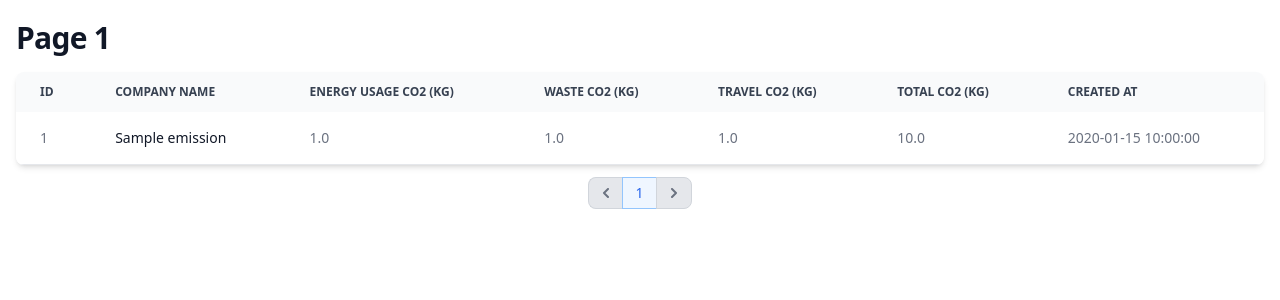
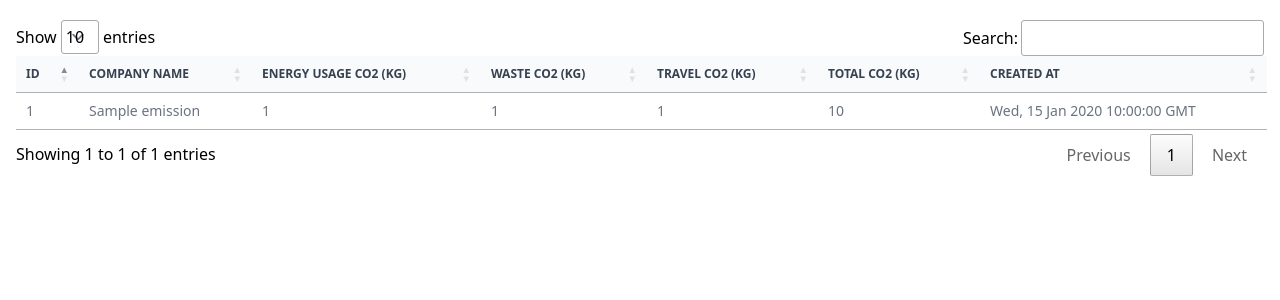
Before and after one commit to SyrymAbdikhan/Carbon-Footprint-Calculator, a Flask app: page /results/ in a window 1280 px wide. Shown: the top 300 px of the page. Run offline with Flask 3, Linux system fonts and the light colour scheme; tables that the repository leaves empty hold one stand-in row (values such as "Sample post"); some libraries are stand-ins or nearby versions.

Commit message:
added jquery datatables

```diff
--- a/src/api.py
+++ b/src/api.py
@@ -41,3 +41,29 @@ def get_suggestion():
         'status_code': 0,
         'response': response['suggestion']
     }
+
+
+@api_bp.route('/data/')
+def data():
+    query = CompanyEmissions.query
+
+    # search filter
+    search = request.args.get('search[value]')
+    if search:
+        query = query.filter(db.or_(
+            CompanyEmissions.id.like(f'%{search}%'),
+            CompanyEmissions.name.like(f'%{search}%')
+        ))
+    total_filtered = query.count()
+
+    # pagination
+    start = request.args.get('start', type=int)
+    length = request.args.get('length', type=int)
+    query = query.offset(start).limit(length)
+
+    return {
+        'data': [user.to_dict() for user in query],
+        'recordsFiltered': total_filtered,
+        'recordsTotal': CompanyEmissions.query.count(),
+        'draw': request.args.get('draw', type=int),
+    }
--- a/src/app.py
+++ b/src/app.py
@@ -6,7 +6,6 @@ from models import db, CompanyEmissions
 from api import api_bp
 
 from flask import Flask, request, redirect, render_template
-from sqlalchemy import desc
 
 from dotenv import load_dotenv
 load_dotenv('.env', override=True)
@@ -87,16 +86,7 @@ def result():
 
 @app.route('/results/')
 def results():
-    page = request.args.get('page', 1, type=int)
-
-    pagination = CompanyEmissions.query.order_by(
-        desc(CompanyEmissions.created_at)
-    ).paginate(page=page, per_page=10)
-
-    if pagination is None:
-        return redirect('/noresults')
-
-    return render_template('results.html', pagination=pagination)
+    return render_template('results.html')
 
 
 if __name__ == '__main__':
--- a/src/models.py
+++ b/src/models.py
@@ -29,6 +29,17 @@ class CompanyEmissions(db.Model):
 
     suggestion = db.relationship('ReductionSuggestions', backref='company_emissions', uselist=False)
 
+    def to_dict(self):
+        return {
+            'id': self.id,
+            'name': self.name,
+            'created_at': self.created_at,
+            'energy_co2': self.energy_co2,
+            'waste_co2': self.waste_co2,
+            'travel_co2': self.travel_co2,
+            'total_co2': self.total_co2
+        }
+
     def __repr__(self):
         return f"<CompanyEmissions {self.id}>"
 
--- /dev/null
+++ b/src/static/css/results.css
@@ -0,0 +1,4 @@
+
+#data_wrapper > .grid.grid-cols-1 {
+    overflow-x: auto;
+}
--- a/src/templates/base.html
+++ b/src/templates/base.html
@@ -7,6 +7,7 @@
     <title>Carbon Footprint Calculator</title>
     <link href="https://cdn.jsdelivr.net/npm/flowbite@2.5.2/dist/flowbite.min.css" rel="stylesheet" />
     <script src="https://cdn.tailwindcss.com"></script>
+    <script>tailwind.config={darkMode: 'false'}</script>
     {% block head %}{% endblock %}
   </head>
   <body>
--- a/src/templates/results.html
+++ b/src/templates/results.html
@@ -1,13 +1,15 @@
 {% extends "base.html" %}
+
+{% block head %}
+<link rel="stylesheet" href="https://cdn.datatables.net/2.1.8/css/dataTables.tailwindcss.css">
+
+<link rel="stylesheet" href="{{ url_for('static', filename='css/results.css') }}">
+{% endblock %}
 
 {% block content %}
 <div class="px-4 mx-auto">
-    <h1 class="mb-4 text-2xl md:text-3xl font-extrabold tracking-tight leading-none text-gray-900">
-        Page {{ pagination.page }}
-    </h1>
-
-    <div class="relative overflow-x-auto shadow-md sm:rounded-lg mb-3">
-        <table class="w-full text-sm text-left rtl:text-right text-gray-500">
+    <div class="relative sm:rounded-lg mb-3">
+        <table class="w-full text-sm text-left rtl:text-right text-gray-500" id="data">
             <thead class="text-xs text-gray-700 uppercase bg-gray-50">
                 <tr>
                     <th scope="col" class="px-6 py-3">
@@ -34,78 +36,31 @@
                 </tr>
             </thead>
             <tbody>
-                {% for company in pagination.items %}
-                <tr
-                    class="bg-white border-b hover:bg-gray-50:bg-gray-600">
-                    <td class="px-6 py-4">
-                        {{ company.id }}
-                    </td>
-                    <th scope="row" class="px-6 py-4 font-medium text-gray-900 whitespace-nowrap">
-                        {{ company.name }}
-                    </th>
-                    <td class="px-6 py-4">
-                        {{ company.energy_co2 }}
-                    </td>
-                    <td class="px-6 py-4">
-                        {{ company.waste_co2 }}
-                    </td>
-                    <td class="px-6 py-4">
-                        {{ company.travel_co2 }}
-                    </td>
-                    <td class="px-6 py-4">
-                        {{ company.total_co2 }}
-                    </td>
-                    <td class="px-6 py-4">
-                        {{ company.created_at }}
-                    </td>
-                </tr>
-                {% endfor %}
             </tbody>
         </table>
     </div>
-
-    <nav aria-label="Page navigation example">
-        <ul class="flex items-center justify-center -space-x-px h-8 text-sm">
-            <li>
-                <a href="{{ url_for('results', page=pagination.prev_num) }}"
-                    class="flex items-center justify-center px-3 h-8 ms-0 leading-tight text-gray-500 border border-e-0 border-gray-300 rounded-s-lg {% if pagination.has_prev %} bg-white hover:bg-gray-100 hover:text-gray-700:bg-gray-700:text-white {% else %} pointer-events-none bg-gray-200 {% endif %}">
-                    <span class="sr-only">Previous</span>
-                    <svg class="w-2.5 h-2.5 rtl:rotate-180" aria-hidden="true" xmlns="http://www.w3.org/2000/svg"
-                        fill="none" viewBox="0 0 6 10">
-                        <path stroke="currentColor" stroke-linecap="round" stroke-linejoin="round" stroke-width="2"
-                            d="M5 1 1 5l4 4" />
-                    </svg>
-                </a>
-            </li>
-
-            {% for number in pagination.iter_pages() %}
-                {% if pagination.page != number %}
-                <li>
-                    <a href="{{ url_for('results', page=number) }}" class="flex items-center justify-center px-3 h-8 leading-tight text-gray-500 bg-white border border-gray-300 hover:bg-gray-100 hover:text-gray-700:bg-gray-700:text-white">
-                        {{ number }}
-                    </a>
-                </li>
-                {% else %}
-                <li>
-                    <a href="#" aria-current="page" class="z-10 flex items-center justify-center px-3 h-8 leading-tight text-blue-600 border border-blue-300 bg-blue-50 hover:bg-blue-100 hover:text-blue-700 pointer-events-none">
-                        {{ number }}
-                    </a>
-                </li>
-                {% endif %}
-            {% endfor %}
-
-            <li>
-                <a href="{{ url_for('results', page=pagination.next_num) }}"
-                    class="flex items-center justify-center px-3 h-8 leading-tight text-gray-500 border border-gray-300 rounded-e-lg {% if pagination.has_next %} bg-white hover:bg-gray-100 hover:text-gray-700:bg-gray-700:text-white {% else %} pointer-events-none bg-gray-200 {% endif %}">
-                    <span class="sr-only">Next</span>
-                    <svg class="w-2.5 h-2.5 rtl:rotate-180" aria-hidden="true" xmlns="http://www.w3.org/2000/svg"
-                        fill="none" viewBox="0 0 6 10">
-                        <path stroke="currentColor" stroke-linecap="round" stroke-linejoin="round" stroke-width="2"
-                            d="m1 9 4-4-4-4" />
-                    </svg>
-                </a>
-            </li>
-        </ul>
-    </nav>
 </div>
 {% endblock %}
+
+{% block script %}
+<script src="https://code.jquery.com/jquery-3.7.1.js"></script>
+<script src="https://cdn.datatables.net/2.1.8/js/dataTables.js"></script>
+<script src="https://cdn.datatables.net/2.1.8/js/dataTables.tailwindcss.js"></script>
+
+<script>
+    $(document).ready(function () {
+        $('#data').DataTable({
+            ajax: '/api/data',
+            columns: [
+                { data: 'id' },
+                { data: 'name' },
+                { data: 'energy_co2', searchable: false },
+                { data: 'waste_co2', searchable: false },
+                { data: 'travel_co2', searchable: false },
+                { data: 'total_co2', searchable: false },
+                { data: 'created_at', searchable: false }
+            ],
+        });
+    });
+</script>
+{% endblock %}
```
